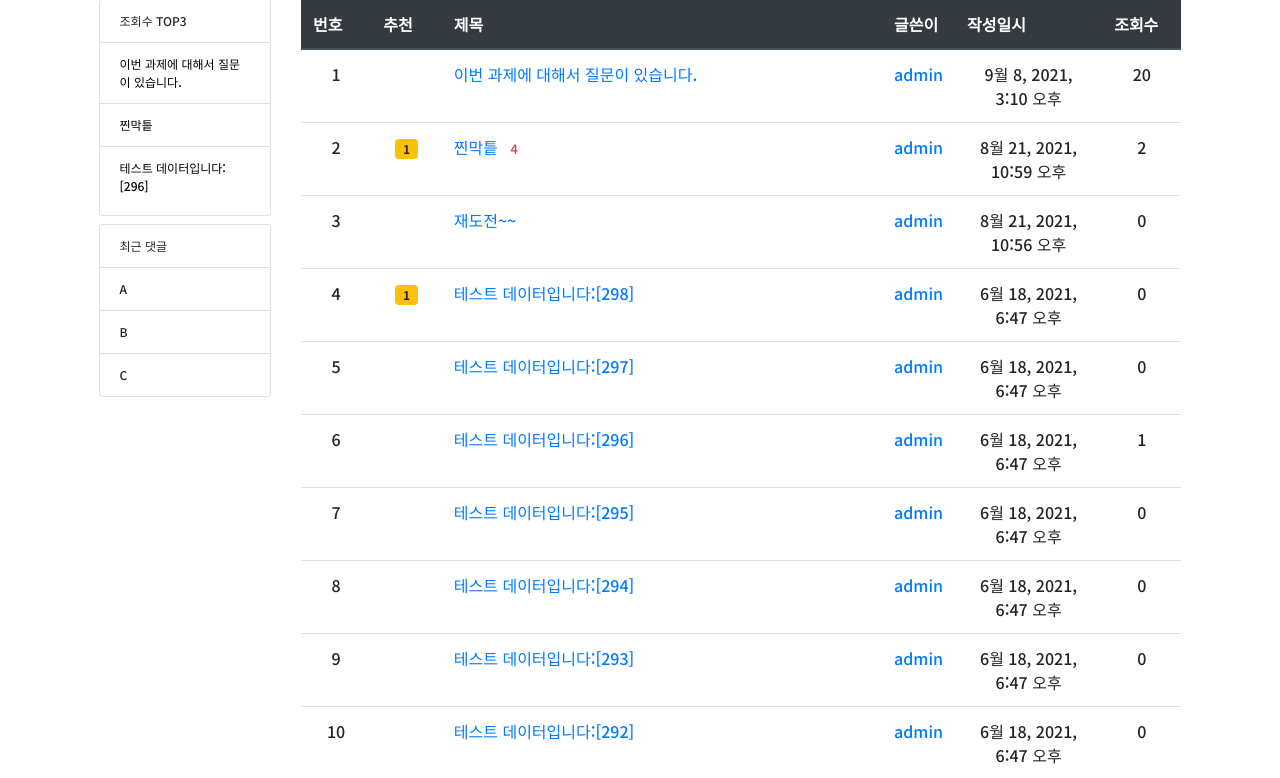
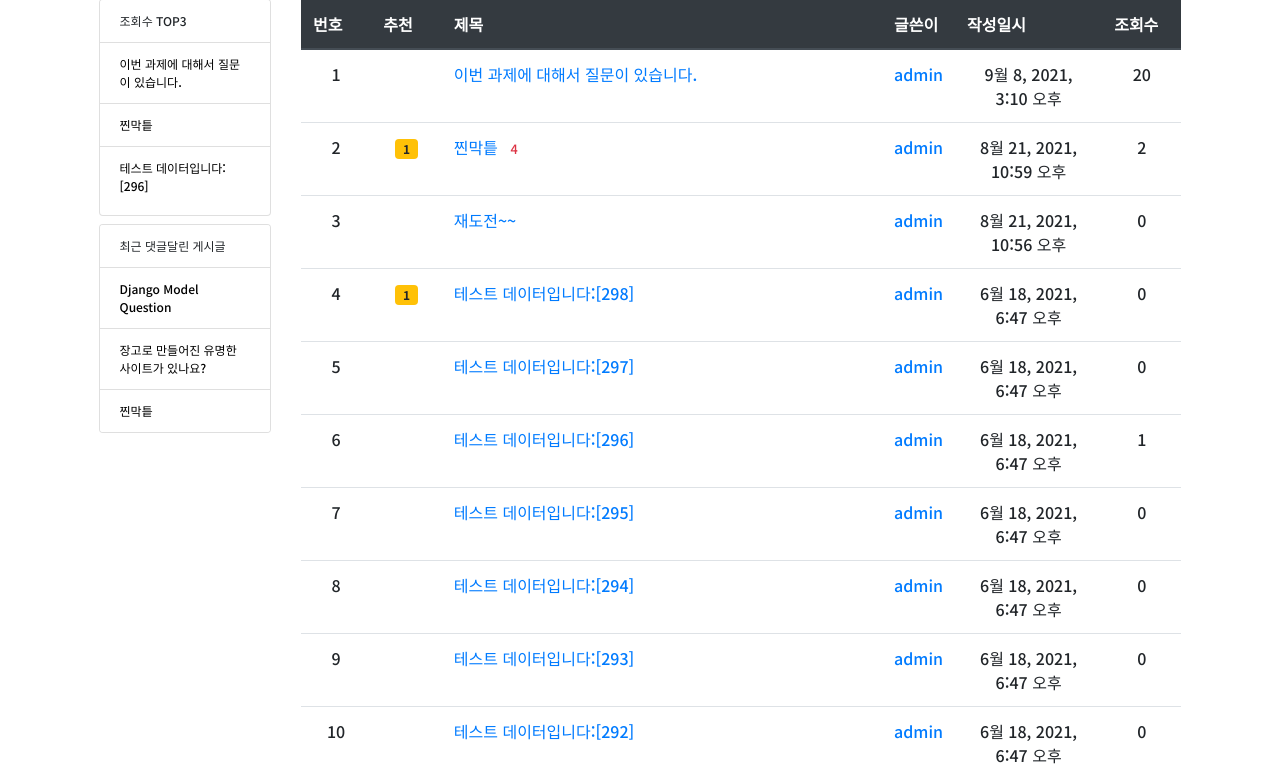
Before and after one commit to nbalance97/DjangoProject, a Django app: page / in a window 1280 px wide. Shown: the part 112-890 px from the top of the page. Run offline with Django 3.2, Linux system fonts and the light colour scheme; data comes from the database, SQL or seed files in the repository; some libraries are stand-ins or nearby versions.

Commit message:
최근에 답변 달린 게시글 조회 기능 추가

```diff
--- a/pybo/views/base_views.py
+++ b/pybo/views/base_views.py
@@ -10,12 +10,27 @@ def index(request):
     paginator = Paginator(question_list, 10)
     page_obj = paginator.get_page(page)
 
+    # 최다 조회수
     greatest_hits_list = Question.objects.order_by('-hits')[:3]
-    #recently_answered_list = Answer.objects.order_by('question', '-create_date').values('question')
 
+    # 최근에 답변이 달린 게시글
+    temp = Answer.objects.order_by('-create_date').values('question')
+    recently_answered_list = []
+    duplicated = set()
+
+    # 하나의 게시글에 여러개의 답변이 달릴 수 있으므로 중복 제거
+    for answered_question in temp:
+        if answered_question['question'] not in duplicated:
+            duplicated.add(answered_question['question'])
+            recently_answered_list.append(answered_question['question'])
+            if len(recently_answered_list) == 3:
+                break
+
+    recently_answered_list = Question.objects.filter(id__in=recently_answered_list)
     context = {
         'question_list': page_obj,
         'greatest_hits_list': greatest_hits_list,
+        'recently_answered_list': recently_answered_list,
     }
 
     return render(request, 'pybo/question_list.html', context)
--- a/pybo/views/question_views.py
+++ b/pybo/views/question_views.py
@@ -15,7 +15,8 @@ def question_create(request):
             question = form.save(commit=False)
             question.author = request.user
             question.create_date = timezone.now()
-            question.image = request.FILES['image']
+            if request.FILES.get('image') != None:
+                question.image = request.FILES['image']
             question.save()
             return redirect('pybo:index')
     else:
--- a/templates/pybo/question_list.html
+++ b/templates/pybo/question_list.html
@@ -28,11 +28,11 @@
                 </ul>
             </div>
             <div class="card">
-                <div class="card-header bg-white">최근 댓글</div>
+                <div class="card-header bg-white">최근 댓글달린 게시글</div>
                 <ul class="list-group list-group-flush">
-                  <li class="list-group-item">A</li>
-                  <li class="list-group-item">B</li>
-                  <li class="list-group-item">C</li>
+                    {% for post in recently_answered_list %}
+                        <li class="list-group-item"><a href="{% url 'pybo:detail' post.id %}" style="color: black;">{{ post.subject }}</a></li>
+                    {% endfor %}
                 </ul>
             </div>
         </div>
```
